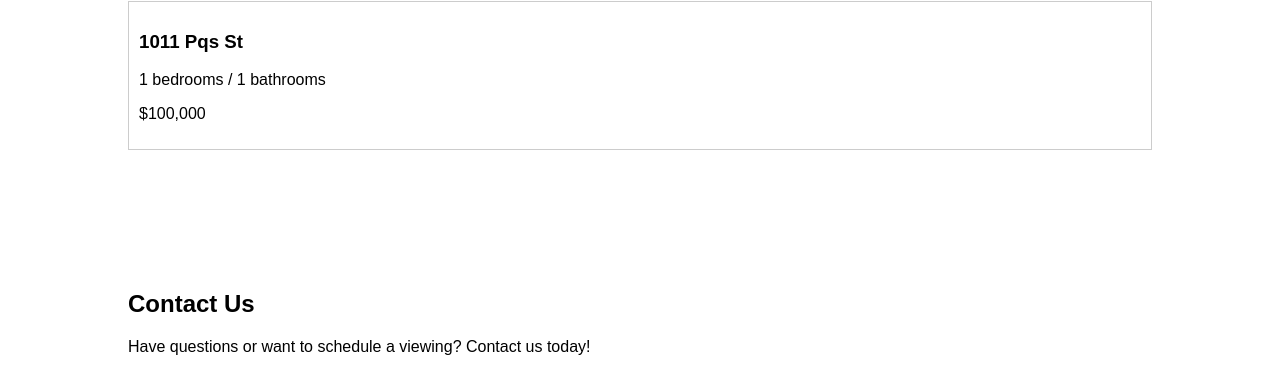
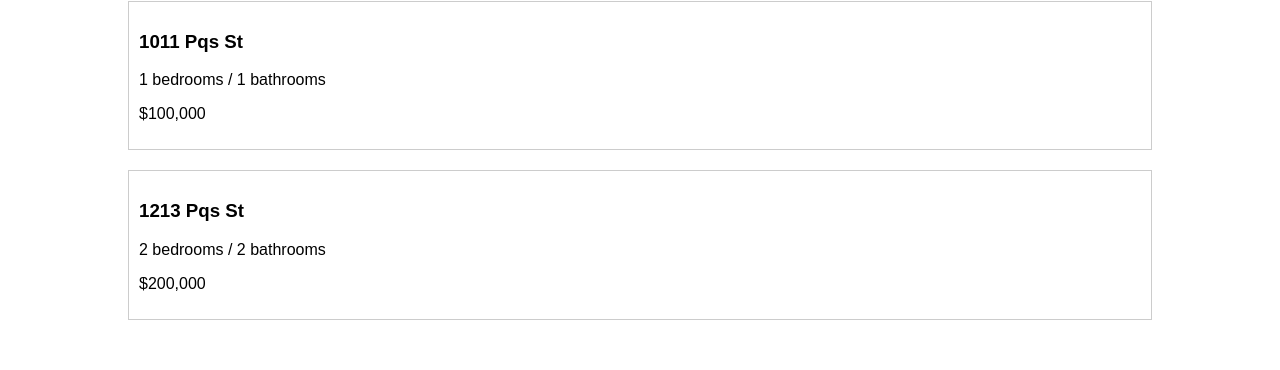
Before and after one commit to filegeiasou/Aretis_Real_Estate, a plain HTML site: page index.html in a window 1280 px wide. Shown: the part 1015-1385 px from the top of the page. Drawn offline with Linux system fonts and the light colour scheme.

Commit message:
Update index.html

```diff
--- a/index.html
+++ b/index.html
@@ -49,6 +49,11 @@
             <p>1 bedrooms / 1 bathrooms</p>
             <p>$100,000</p>
         </div>
+      <div class="listing" onclick="a(this)">
+            <h3>1213 Pqs St</h3>
+            <p>2 bedrooms / 2 bathrooms</p>
+            <p>$200,000</p>
+        </div>
     </div>
   </section>
 
```
